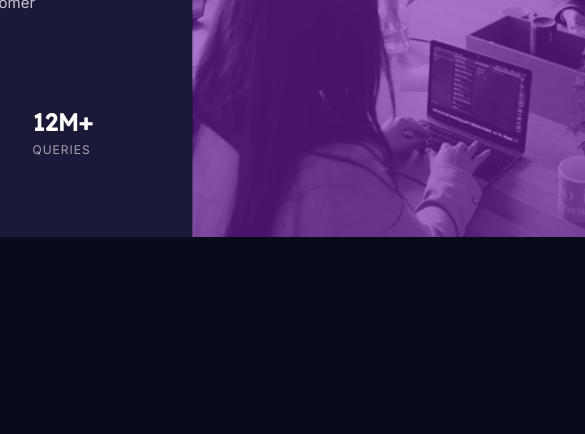
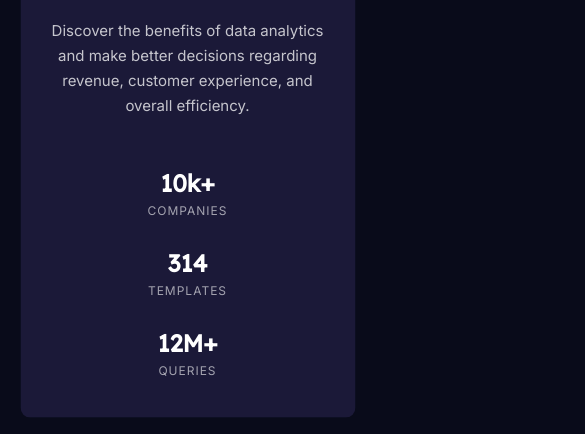
Before and after one commit to Barna-Molnar/frontend-mentor-card-component, a plain HTML site: page index.html in a window 390 px wide. Shown: the part 410-844 px from the top of the page, 585 px wide, since content can reach past the window. Drawn offline with Linux system fonts and the light colour scheme.

Commit message:
mobile version

```diff
--- a/index.css
+++ b/index.css
@@ -55,6 +55,8 @@ body {
 }
 
 .card__container {
+  width: 1080px;
+
   display: grid;
   grid-template-columns: 1fr 1fr;
 
@@ -66,7 +68,6 @@ body {
   overflow: hidden;
 }
 .card__body {
-  min-width: 54rem;
   background-color: var(--card-bg-color);
   padding: 6rem 10rem 8rem 6rem;
   display: grid;
@@ -84,7 +85,8 @@ body {
 .card__stats__container {
   display: flex;
   place-items: flex-end;
-  justify-content: space-between;
+  /* justify-content: space-between; */
+  column-gap: 6rem;
 }
 .card__stat--stat {
   color: var(--head-white);
@@ -104,7 +106,6 @@ body {
   position: relative;
 }
 .card__img img {
-  height: 100%;
 }
 
 .card__img::before {
@@ -120,11 +121,42 @@ body {
   opacity: 0.6;
 }
 
-/* @media (max-width: 1100px) {
+@media (max-width: 1100px) {
+  body {
+    max-width: 375px;
+  }
   .card__container {
-    grid-template-columns: 1fr;
-    grid-template-rows: 30% 70%;
-    margin: auto 2rem auto 2rem;
-    max-width: 300px;
+    display: flex;
+    flex-direction: column-reverse;
+    max-width: 335px;
+    place-items: center;
+    text-align: center;
+    overflow: hidden;
   }
-} */
+
+  .card__img {
+    width: 100%;
+  }
+  .card__img img {
+    content: url('./images/image-header-mobile.jpg');
+    width: 100%;
+    display: block;
+  }
+  .card__body {
+    display: flex;
+    flex-direction: column;
+    justify-content: space-evenly;
+    padding: 4rem 3rem;
+    width: 100%;
+  }
+  .card__stats__container {
+    flex-direction: column;
+    align-items: center;
+    row-gap: 3rem;
+    margin-top: 5rem;
+  }
+  .card__title {
+    margin-bottom: 2rem;
+    font-size: 2.9rem;
+  }
+}
```
